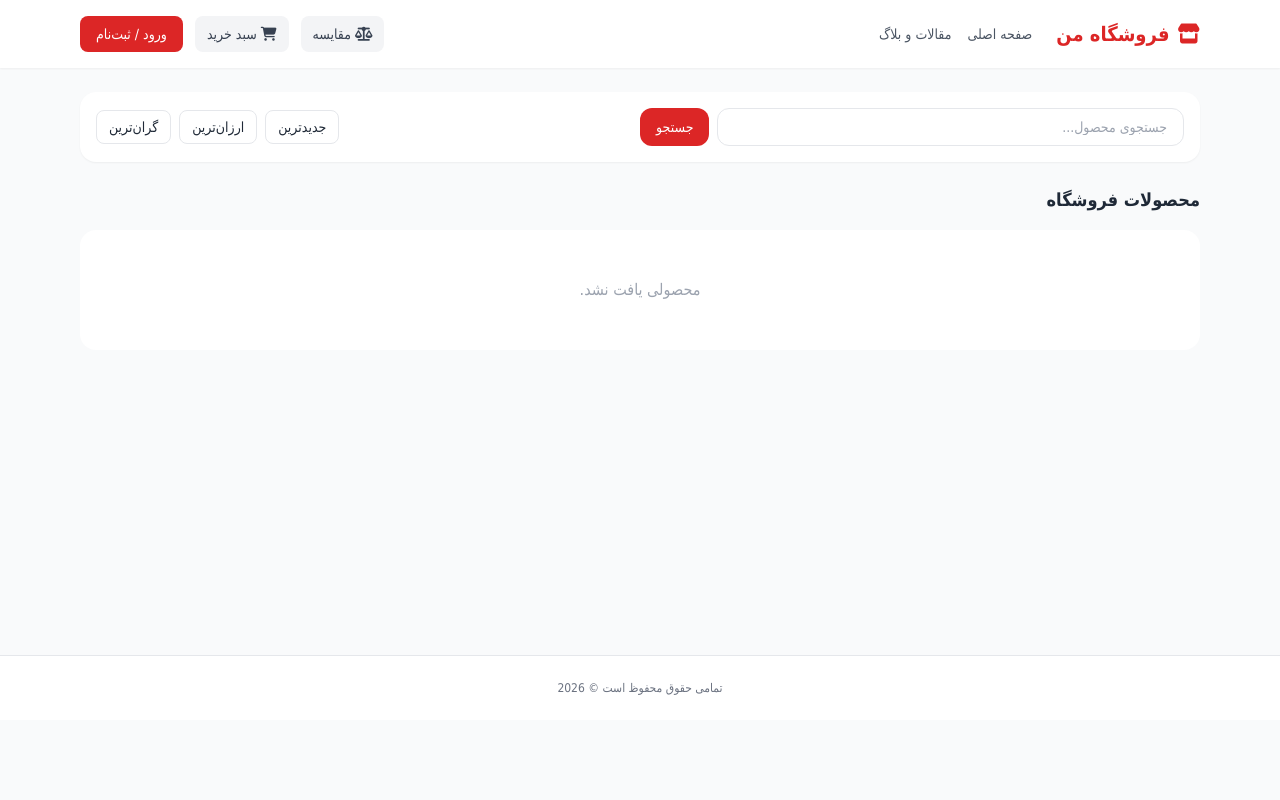
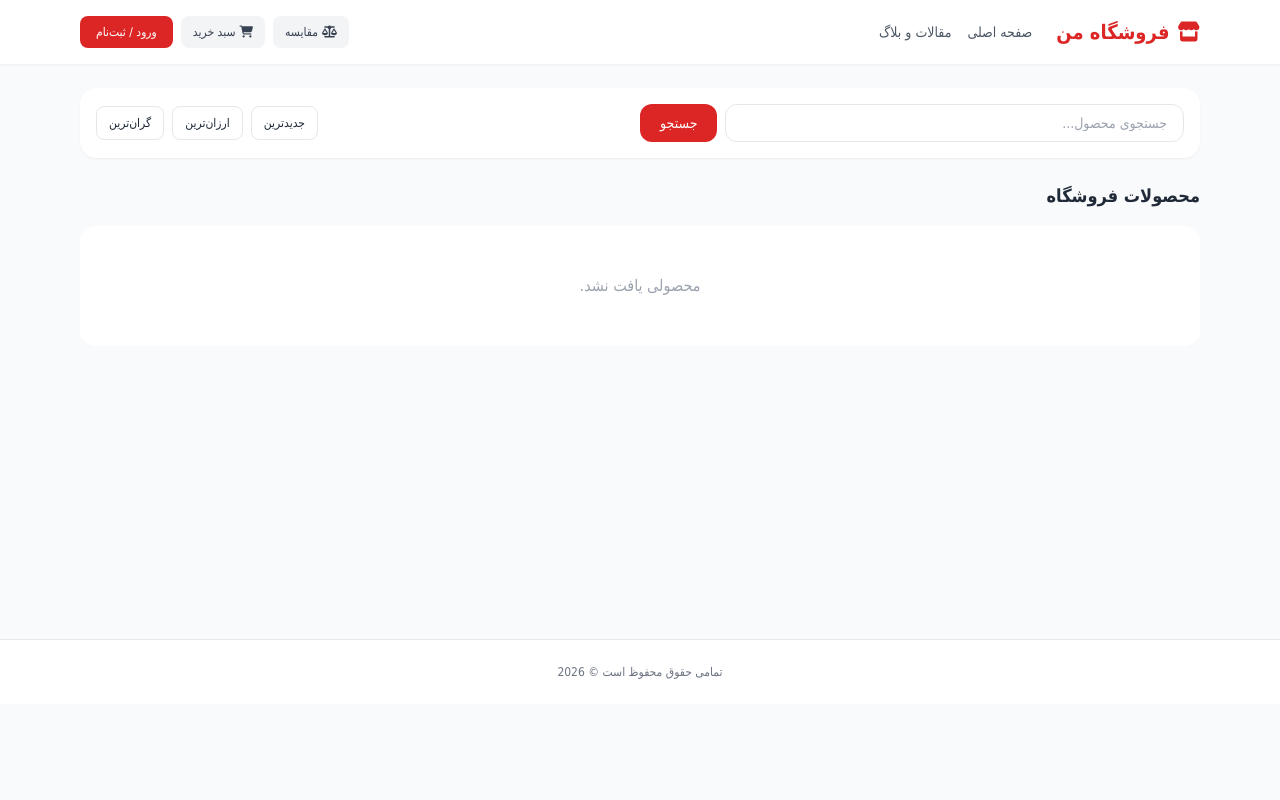
Before and after one commit to bigkhazaei-cpu/my-affiliate-site, a Flask app: page / in a window 1280 px wide. Run offline with Flask 3, Linux system fonts and the light colour scheme; data that the repository does not hold is empty; some libraries are stand-ins or nearby versions.

Commit message:
Update index.html

```diff
--- a/templates/index.html
+++ b/templates/index.html
@@ -9,15 +9,15 @@
     <!-- FontAwesome CDN -->
     <link rel="stylesheet" href="https://cdnjs.cloudflare.com/ajax/libs/font-awesome/6.4.0/css/all.min.css">
     <style>
-        body { font-family: Tahoma, sans-serif; }
+        body { font-family: Tahoma, sans-serif; text-align: right; }
     </style>
 </head>
-<body class="bg-gray-50 text-gray-800 flex flex-col min-h-screen pb-20">
+<body class="bg-gray-50 text-gray-800 flex flex-col min-h-screen pb-24">
 
     <!-- هدر سایت -->
     <header class="bg-white shadow-sm sticky top-0 z-40">
-        <div class="max-w-6xl mx-auto px-4 py-4 flex justify-between items-center">
-            <div class="flex items-center gap-6">
+        <div class="max-w-6xl mx-auto px-4 py-4 flex flex-col sm:flex-row justify-between items-center gap-4">
+            <div class="flex items-center gap-6 w-full sm:w-auto justify-between sm:justify-start">
                 <a href="/" class="text-xl font-bold text-red-600 flex items-center gap-2">
                     <i class="fas fa-store"></i> فروشگاه من
                 </a>
@@ -27,18 +27,18 @@
                 </nav>
             </div>
 
-            <div class="flex items-center gap-3">
-                <a href="/compare" class="text-sm bg-gray-100 hover:bg-gray-200 px-3 py-2 rounded-lg transition flex items-center gap-1 text-gray-700">
+            <div class="flex items-center gap-2 flex-wrap justify-end">
+                <a href="/compare" class="text-xs bg-gray-100 hover:bg-gray-200 px-3 py-2 rounded-lg transition flex items-center gap-1 text-gray-700">
                     <i class="fas fa-balance-scale"></i> مقایسه
                 </a>
-                <a href="/cart" class="text-sm bg-gray-100 hover:bg-gray-200 px-3 py-2 rounded-lg transition flex items-center gap-1 text-gray-700">
+                <a href="/cart" class="text-xs bg-gray-100 hover:bg-gray-200 px-3 py-2 rounded-lg transition flex items-center gap-1 text-gray-700">
                     <i class="fas fa-shopping-cart"></i> سبد خرید
                 </a>
                 {% if session.get('user_id') %}
-                    <a href="/profile" class="text-sm bg-red-50 text-red-600 px-3 py-2 rounded-lg font-medium transition">حساب کاربری</a>
-                    <a href="/user-logout" class="text-sm text-gray-500 hover:text-red-600 transition">خروج</a>
+                    <a href="/profile" class="text-xs bg-red-50 text-red-600 px-3 py-2 rounded-lg font-medium transition">حساب کاربری</a>
+                    <a href="/user-logout" class="text-xs text-gray-500 hover:text-red-600 transition">خروج</a>
                 {% else %}
-                    <a href="/user-login" class="text-sm bg-red-600 hover:bg-red-700 text-white px-4 py-2 rounded-lg transition">ورود / ثبت‌نام</a>
+                    <a href="/user-login" class="text-xs bg-red-600 hover:bg-red-700 text-white px-4 py-2 rounded-lg transition">ورود / ثبت‌نام</a>
                 {% endif %}
             </div>
         </div>
@@ -51,13 +51,13 @@
         <div class="bg-white p-4 rounded-2xl shadow-sm mb-6 flex flex-col md:flex-row gap-4 justify-between items-center">
             <form action="/" method="GET" class="w-full md:w-1/2 flex gap-2">
                 <input type="text" name="q" value="{{ request.args.get('q', '') }}" placeholder="جستجوی محصول..." class="w-full border border-gray-200 rounded-xl px-4 py-2 text-sm focus:outline-none focus:border-red-500">
-                <button type="submit" class="bg-red-600 text-white px-4 py-2 rounded-xl text-sm transition hover:bg-red-700">جستجو</button>
+                <button type="submit" class="bg-red-600 text-white px-5 py-2 rounded-xl text-sm transition hover:bg-red-700 shrink-0">جستجو</button>
             </form>
 
-            <div class="flex gap-2 text-sm">
-                <a href="/?sort=newest" class="px-3 py-1.5 rounded-lg border border-gray-200 hover:bg-gray-50">جدیدترین</a>
-                <a href="/?sort=cheapest" class="px-3 py-1.5 rounded-lg border border-gray-200 hover:bg-gray-50">ارزان‌ترین</a>
-                <a href="/?sort=expensive" class="px-3 py-1.5 rounded-lg border border-gray-200 hover:bg-gray-50">گران‌ترین</a>
+            <div class="flex gap-2 text-xs flex-wrap">
+                <a href="/?sort=newest" class="px-3 py-2 rounded-lg border border-gray-200 hover:bg-gray-50">جدیدترین</a>
+                <a href="/?sort=cheapest" class="px-3 py-2 rounded-lg border border-gray-200 hover:bg-gray-50">ارزان‌ترین</a>
+                <a href="/?sort=expensive" class="px-3 py-2 rounded-lg border border-gray-200 hover:bg-gray-50">گران‌ترین</a>
             </div>
         </div>
 
@@ -72,23 +72,22 @@
                             <img src="{{ product.image_url }}" alt="{{ product.title }}" class="w-full h-48 object-cover">
                         </a>
                         <div class="p-4">
-                            <a href="/product/{{ product.id }}" class="font-bold text-sm text-gray-800 hover:text-red-600 line-clamp-2 mb-2">
+                            <a href="/product/{{ product.id }}" class="font-bold text-sm text-gray-800 hover:text-red-600 line-clamp-2 mb-2 block h-10">
                                 {{ product.title }}
                             </a>
-                            <div class="text-red-600 font-bold text-base">
+                            <div class="text-red-600 font-bold text-sm">
                                 {{ "{:,}".format(product.discount_price) }} تومان
                             </div>
                         </div>
                     </div>
                     <div class="p-4 pt-0 flex justify-between items-center border-t border-gray-50 mt-2">
-                        <!-- دکمه مقایسه روی کارت محصول -->
                         <button type="button"
                                 onclick="toggleCompare({{ product.id }}, '{{ product.title }}')"
                                 class="compare-btn text-xs bg-gray-100 hover:bg-gray-200 text-gray-700 px-2.5 py-1.5 rounded-lg transition flex items-center gap-1">
                             <i class="fas fa-balance-scale"></i> مقایسه
                         </button>
                         <a href="/product/{{ product.id }}" class="text-xs bg-red-50 text-red-600 hover:bg-red-100 px-3 py-1.5 rounded-lg font-medium transition">
-                            مشاهده جزئیات
+                            جزئیات
                         </a>
                     </div>
                 </div>
@@ -109,11 +108,15 @@
             </div>
             <div class="grid grid-cols-1 md:grid-cols-3 gap-6">
                 {% for post in posts %}
-                <div class="bg-white rounded-2xl shadow-sm border border-gray-100 overflow-hidden">
-                    <img src="{{ post.image_url }}" alt="{{ post.title }}" class="w-full h-36 object-cover">
-                    <div class="p-4">
-                        <h3 class="font-bold text-sm mb-2 text-gray-800 line-clamp-1">{{ post.title }}</h3>
-                        <p class="text-xs text-gray-500 line-clamp-2 mb-4">{{ post.content }}</p>
+                <div class="bg-white rounded-2xl shadow-sm border border-gray-100 overflow-hidden flex flex-col justify-between">
+                    <div>
+                        <img src="{{ post.image_url }}" alt="{{ post.title }}" class="w-full h-36 object-cover">
+                        <div class="p-4">
+                            <h3 class="font-bold text-sm mb-2 text-gray-800 line-clamp-1">{{ post.title }}</h3>
+                            <p class="text-xs text-gray-500 line-clamp-2 mb-4">{{ post.content }}</p>
+                        </div>
+                    </div>
+                    <div class="p-4 pt-0">
                         <a href="/blog/{{ post.id }}" class="text-xs text-red-600 font-medium hover:underline">ادامه مطلب...</a>
                     </div>
                 </div>
```
